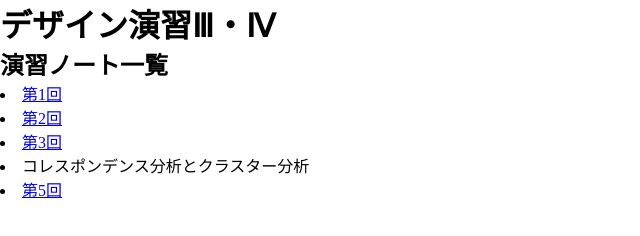
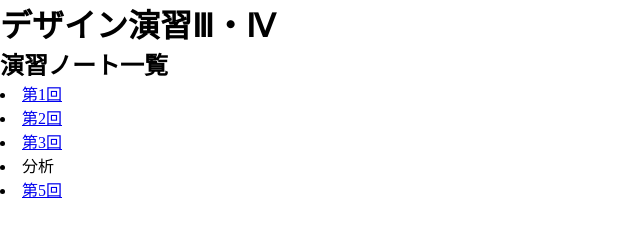
Before and after one commit to Kyarafull-Kakigori/xbp, a plain HTML site: page de34/index.html in a window 1280 px wide. Shown: the whole page, without its empty margins (0-640 px from the left). Drawn offline with Linux system fonts and the light colour scheme.

Commit message:
00000000

```diff
--- a/de34/index.html
+++ b/de34/index.html
@@ -13,7 +13,7 @@
     <li><a href="./de34.1.html" target="_blank">第1回</a></li>
     <li><a href="./de34.2.html" target="_blank">第2回</a></li>
     <li><a href="./de34.3.html" target="_blank">第3回</a></li>
-    <li><a href="./de34.4.html" target="_blank"></a>コレスポンデンス分析とクラスター分析</li>
+    <li><a href="./de34.4.html" target="_blank"></a>分析</li>
     <li><a href="./de34.5.html" target="_blank">第5回</a></li>
 
 <br>
```
Also changed, not shown: de34/de34.4.html (+1 -1 lines).
